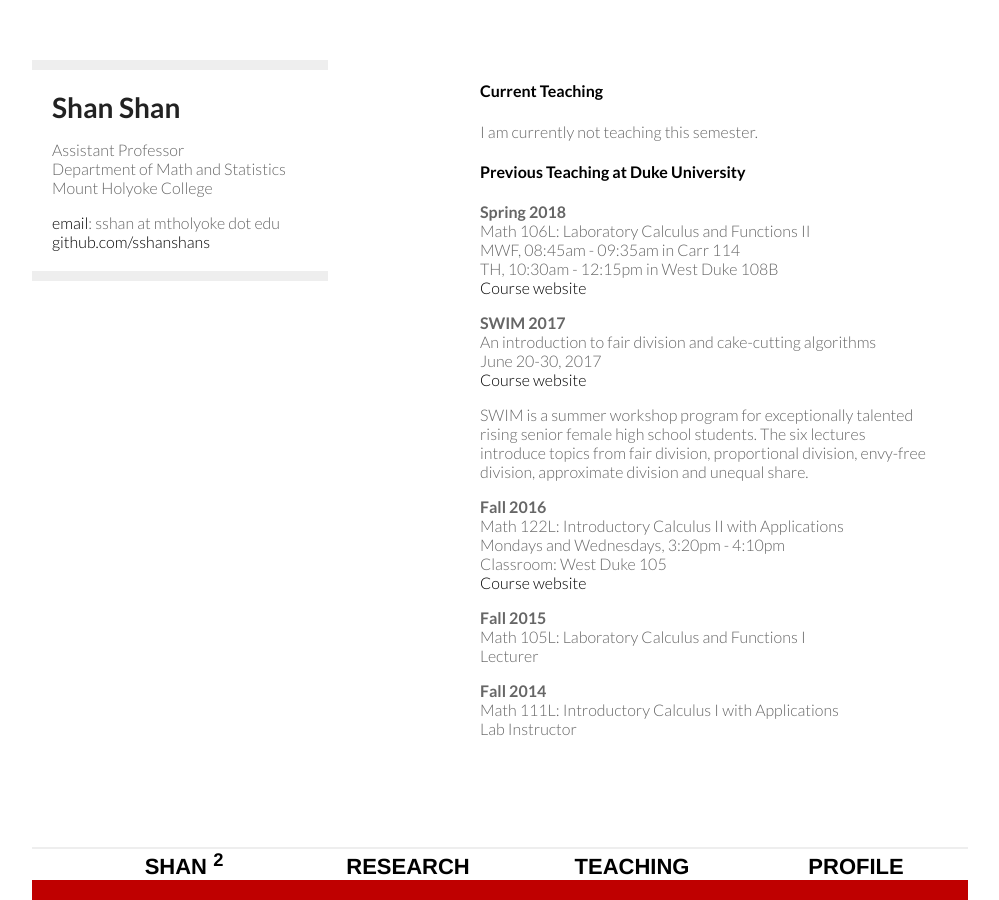
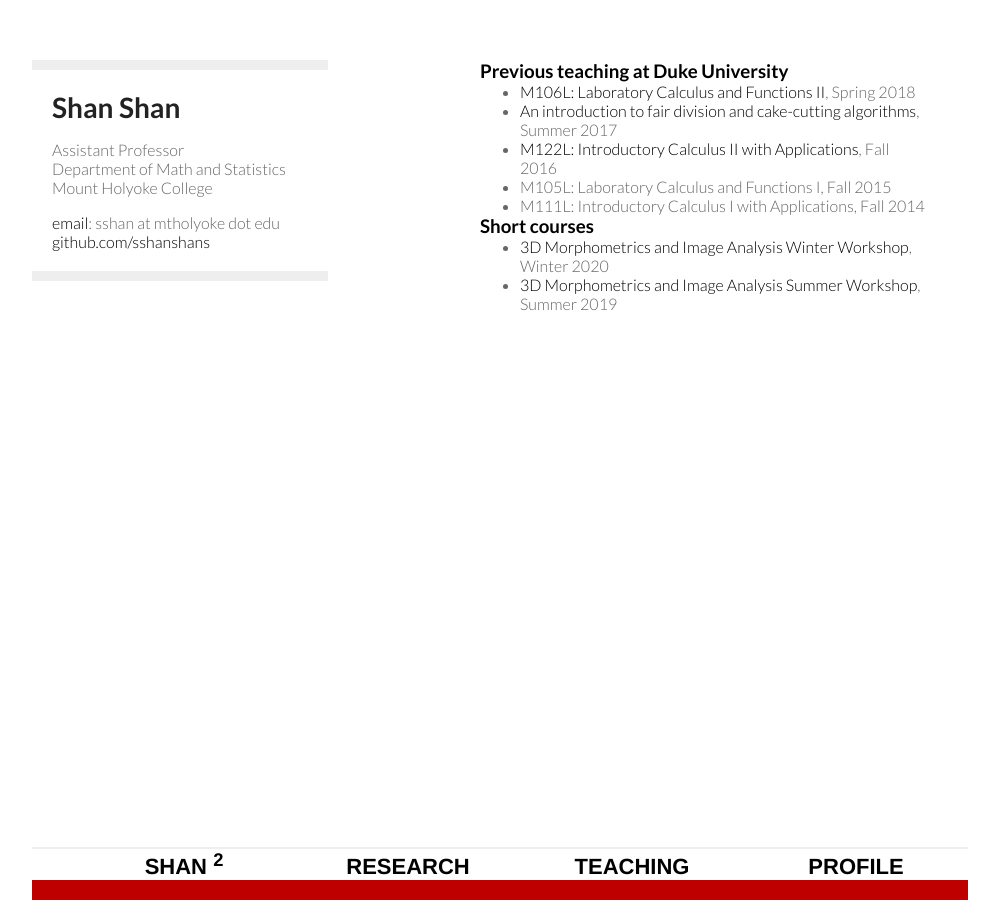
Before and after one commit to sshanshans/sshanshans.github.io, a Jekyll site: the page built from teaching/teaching.md, in a window 1280 px wide. Shown: the whole page, without its empty margins (160-1159 px from the left). Built offline with Jekyll 4.4.1, drawn with Linux system fonts in a browser that asks for light colours.

Commit message:
update teaching

```diff
--- a/teaching/teaching.md
+++ b/teaching/teaching.md
@@ -4,43 +4,16 @@ title: Teaching
 description: Teaching
 ---
 
-#### Current Teaching <br />
-I am currently not teaching this semester.
+### Previous teaching at Duke University
+* [M106L: Laboratory Calculus and Functions II](/math106/index.html), Spring 2018
+* [An introduction to fair division and cake-cutting algorithms](/swim.html), Summer 2017
+* [M122L:  Introductory Calculus II with Applications](/calculus2/index.html), Fall 2016
+* M105L: Laboratory Calculus and Functions I, Fall 2015
+* M111L:  Introductory Calculus I with Applications, Fall 2014
 
-#### Previous Teaching at Duke University <br />
-**Spring 2018** <br />
-Math 106L: Laboratory Calculus and Functions II <br />
-MWF, 08:45am - 09:35am in Carr 114 <br />
-TH, 10:30am - 12:15pm in West Duke 108B <br />
-[Course website](/math106/index.html)
-
-
-**SWIM 2017** <br />
-An introduction to fair division and cake-cutting algorithms <br />
-June 20-30, 2017 <br />
-[Course website](/swim.html) <br />
-
-SWIM is a summer workshop program for exceptionally talented rising senior female high school students. The six lectures introduce topics from fair division, proportional division, envy-free division, approximate division and unequal share.
-
-
-**Fall 2016** <br />
-  Math 122L: Introductory Calculus II with Applications <br />
-  Mondays and Wednesdays, 3:20pm - 4:10pm <br />
-  Classroom: West Duke 105<br />
-  [Course website](/calculus2/index.html)
-
-**Fall 2015** <br />
-Math 105L: Laboratory Calculus and Functions I <br />
-Lecturer
-
-**Fall 2014** <br />
-Math 111L: Introductory Calculus I with Applications <br />
-Lab Instructor
-
-
-
-
-
+### Short courses
+* [3D Morphometrics and Image Analysis Winter Workshop](https://slicermorph.github.io/2020_Winter_Workshop/), Winter 2020
+* [3D Morphometrics and Image Analysis Summer Workshop](https://slicermorph.github.io/2019_Summer_Workshop/), Summer 2019
 
 
 
@@ -49,3 +22,5 @@ Lab Instructor
 <br/>
 <br/>
 <br/>
+<br/>
+<br/>
```
Also changed, not shown: index.md (+2 -1 lines).
